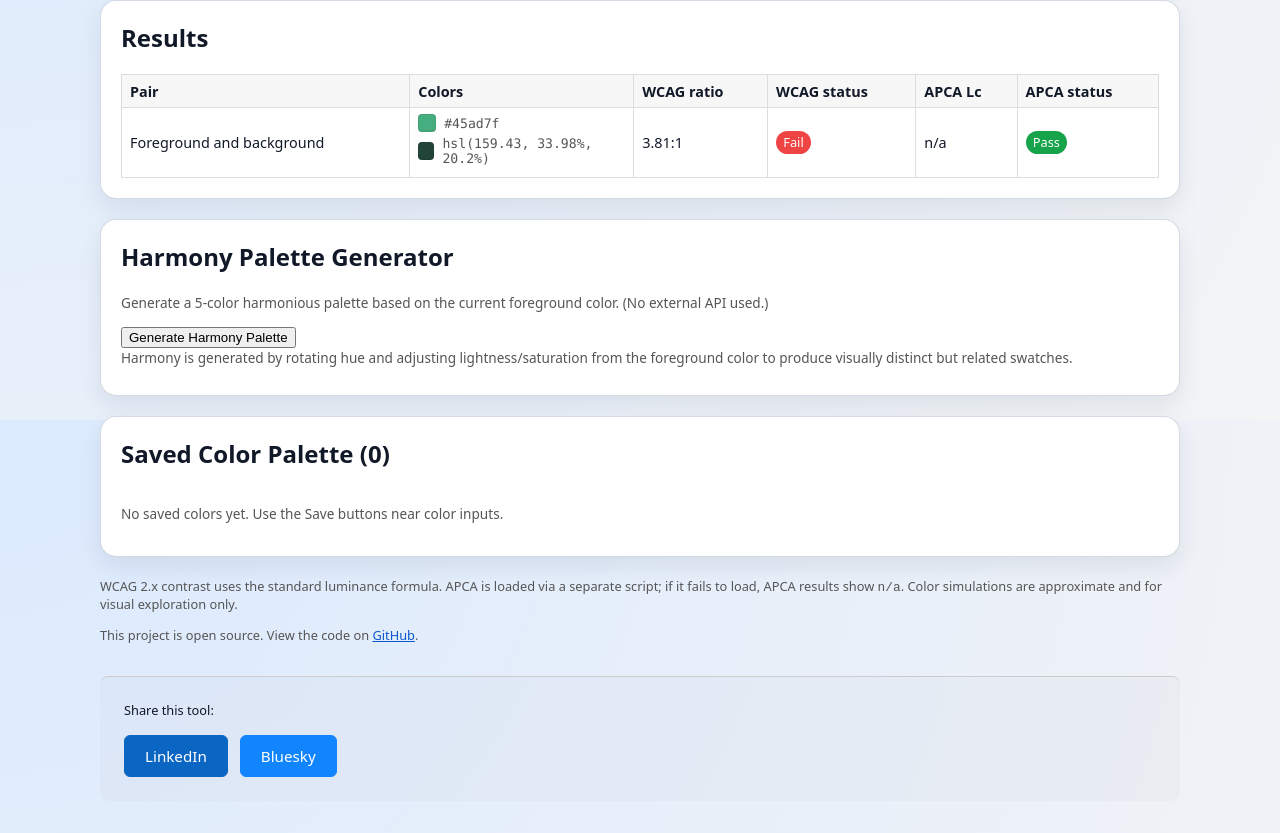
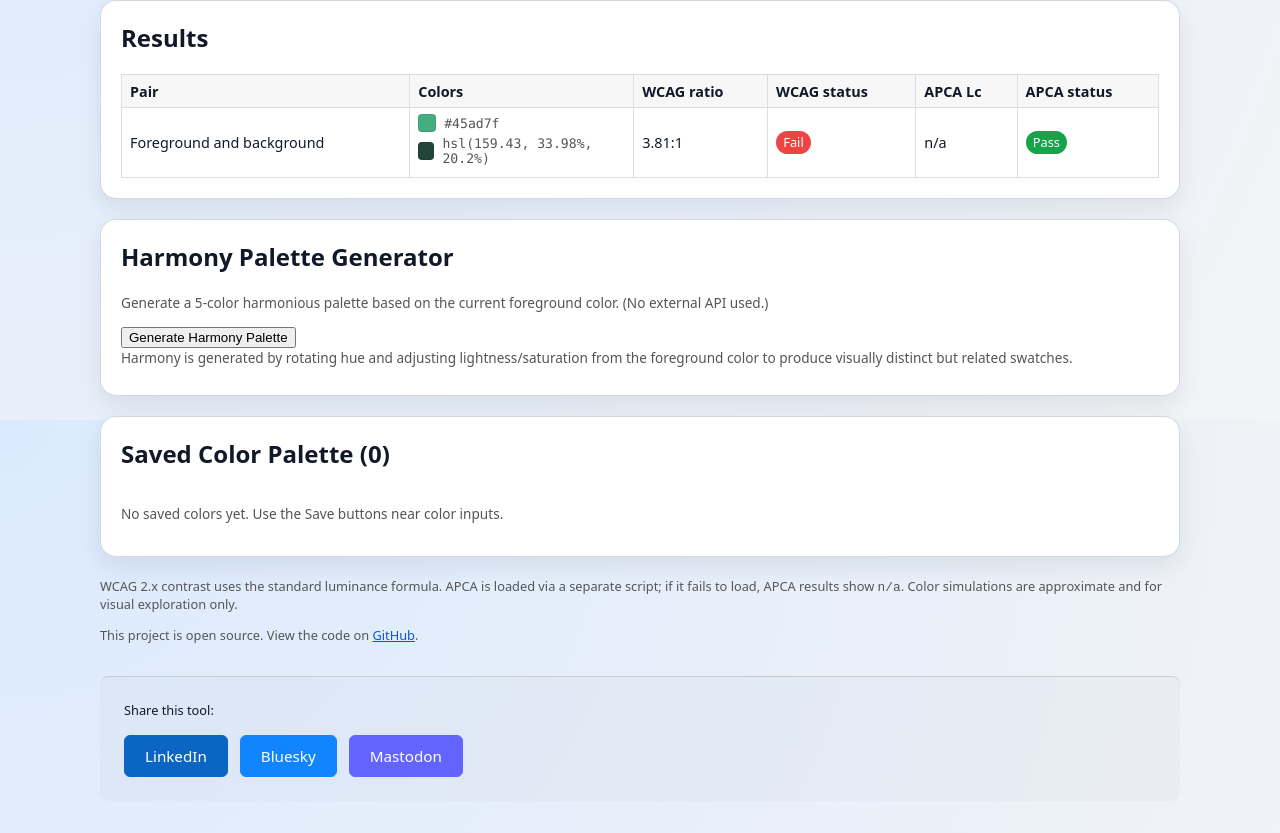
Before and after one commit to mgifford/contrast-plus, a website: page index.html in a window 1280 px wide. Shown: the part 1180-2013 px from the top of the page. Drawn offline with Linux system fonts and the light colour scheme; no server answers.

Commit message:
Add Mastodon share button

```diff
--- a/index.html
+++ b/index.html
@@ -366,6 +366,14 @@
              aria-label="Share on Bluesky">
             <span>Bluesky</span>
           </a>
+          <a class="social-btn mastodon"
+             href="https://mastodonshare.com/?text=Check%20out%20the%20APCA%20%2B%20WCAG%202%20Contrast%20Checker%20-%20a%20practical%20tool%20for%20evaluating%20color%20contrast%20with%20both%20standards&url=https%3A%2F%2Fmgifford.github.io%2Fcontrast-plus%2F"
+             target="_blank"
+             rel="noopener noreferrer"
+             title="Share on Mastodon"
+             aria-label="Share on Mastodon">
+            <span>Mastodon</span>
+          </a>
         </div>
       </div>
 
--- a/styles.css
+++ b/styles.css
@@ -1371,6 +1371,25 @@ input[type="submit"]:hover {
   outline-offset: 2px;
 }
 
+/* Mastodon Button */
+.social-btn.mastodon {
+  background-color: #6364ff;
+  border-color: #6364ff;
+  color: white;
+}
+
+.social-btn.mastodon:hover {
+  background-color: #5150d0;
+  border-color: #5150d0;
+  box-shadow: 0 4px 12px rgba(99, 100, 255, 0.3);
+  transform: translateY(-2px);
+}
+
+.social-btn.mastodon:focus-visible {
+  outline: 3px solid var(--focus-color);
+  outline-offset: 2px;
+}
+
 /* Dark theme adjustments for social buttons */
 :root[data-theme="dark"] .social-buttons,
 @media (prefers-color-scheme: dark) {
```
